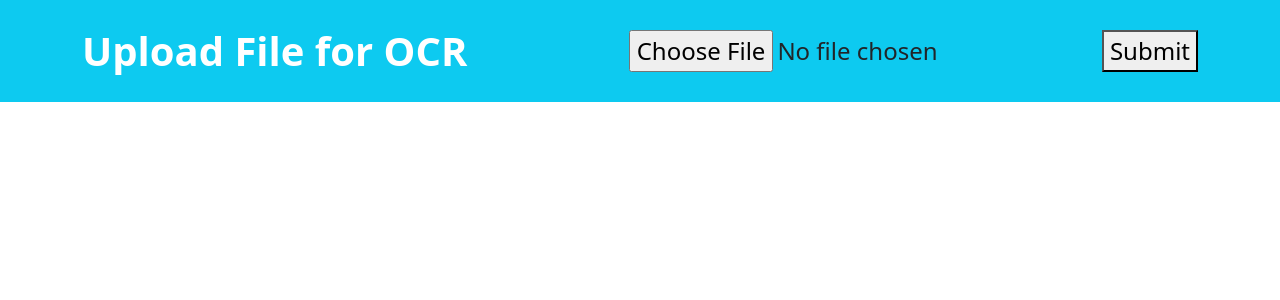
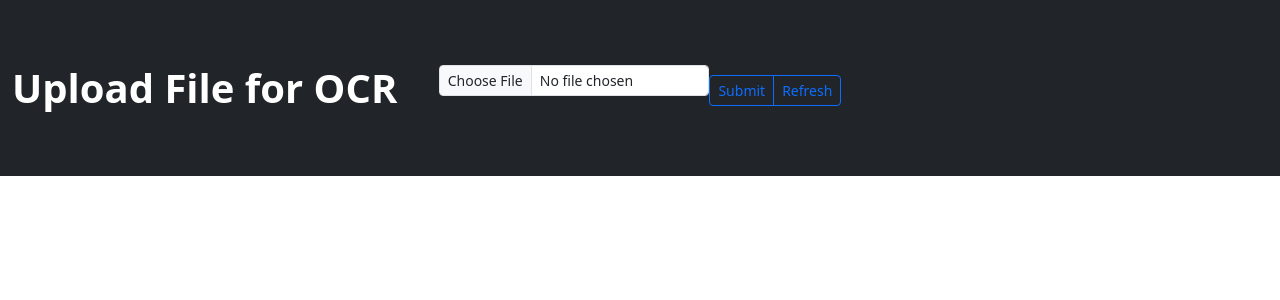
Before and after one commit to BibekBarik18/OCR-of-documents, a Flask app: page / in a window 1280 px wide. Shown: the top 300 px of the page. Run offline with Flask 3, Linux system fonts and the light colour scheme; some libraries are stand-ins or nearby versions.

Commit message:
index.html added

```diff
--- a/templates/index.html
+++ b/templates/index.html
@@ -5,16 +5,33 @@
     <meta name="viewport" content="width=device-width, initial-scale=1.0">
     <link rel="stylesheet" href="{{ url_for('static', filename='css/bootstrap.min.css') }}">
     <title>Upload File for OCR</title>
-    <nav class="navbar navbar-expand-lg bg-info text-dark navbar-dark py-3 fixed-top fw-bold fs-4">
+    <nav class="navbar navbar-expand-lg bg-dark text-light navbar-dark py-3 fixed-top fw-bold fs-4">
         <div class="container">
+
           <a href="#" class="navbar-brand fs-1">Upload File for OCR</a>
+        </div>
 </head>
 <body>
+    <div class="container">
+        <br><br><br><br>
+        <div class="mb-3">
+            <input class="form-control form-control-sm" id="formFileSm" type="file">
+          </div>
+    <form action="/" method="POST" enctype="multipart/form-data">
+        <div class="btn-group btn-group-sm" role="group" aria-label="Small button group">
 
-    <form action="/" method="POST" enctype="multipart/form-data">
-        <input type="file" name="file" accept=".jpg, .jpeg, .png, .pdf,.bmp,.gif,.tif,.tiff">
-        <button type="submit">Submit</button>
+              <button type="submit" class="btn btn-outline-primary">Submit</button>
+              <button type="button" class="btn btn-outline-primary" onclick="refreshPage()">Refresh</button>
+          </div>
     </form>
+</div>
+<div class="container">
+    </div>
+    <script>
+        function refreshPage() {
+            window.location.reload();  // Reload the current page
+        }
+    </script>
     <script src="{{ url_for('static', filename='js/bootstrap.bundle.min.js') }}"></script>
 
 </body>
```
